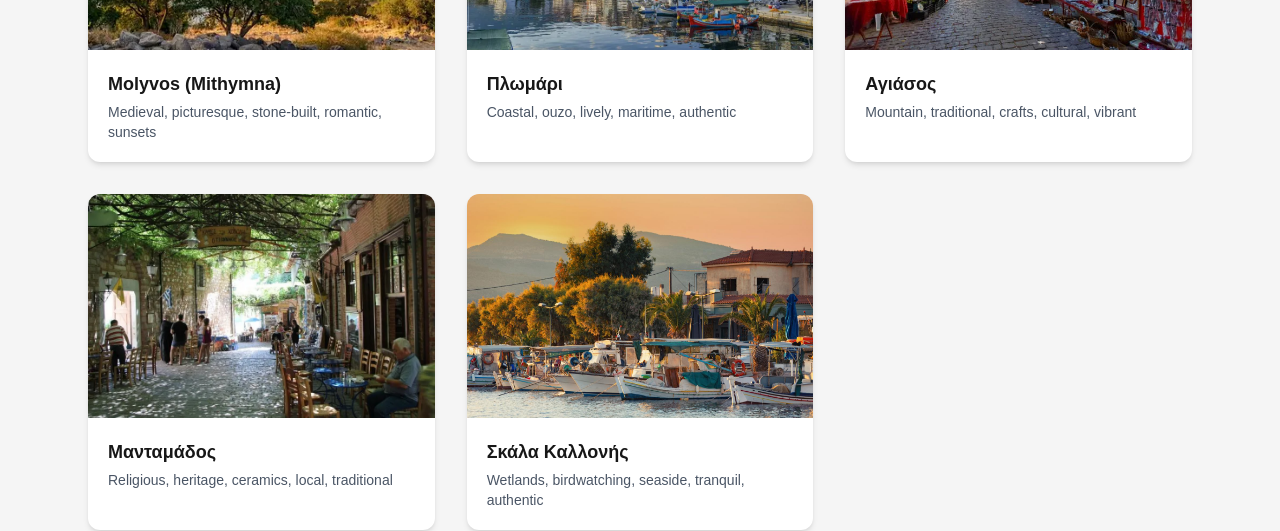
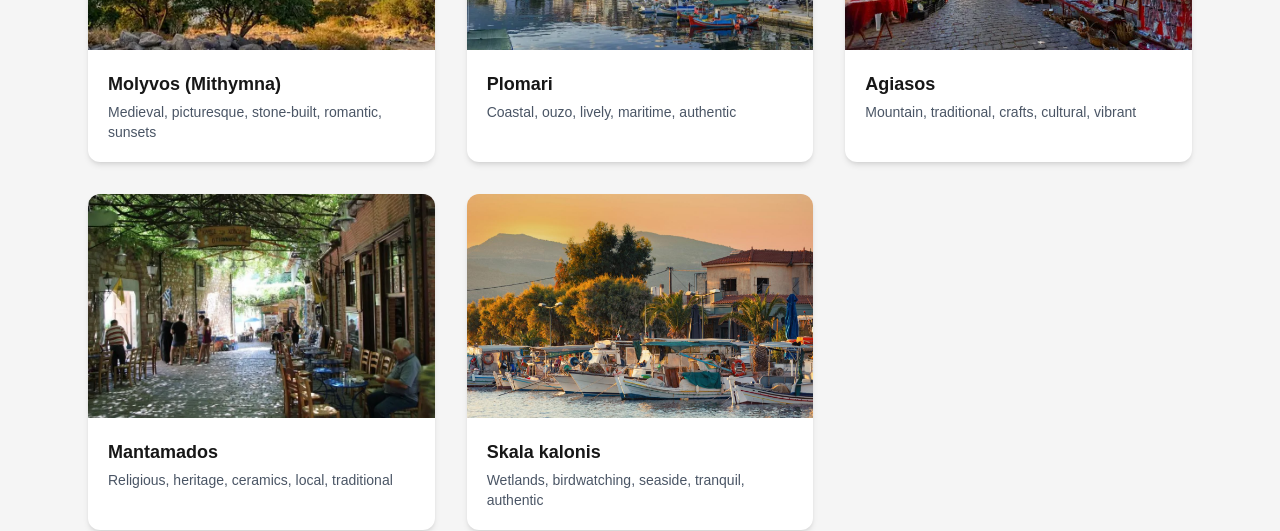
Before and after one commit to amamouridis06/lesvos-travel-guide, a Next.js app: page /villages in a window 1280 px wide. Shown: the part 814-1345 px from the top of the page. Built offline with nearby package versions, Linux system fonts and the light colour scheme.

Commit message:
Update page.tsx

```diff
--- a/app/villages/page.tsx
+++ b/app/villages/page.tsx
@@ -14,25 +14,25 @@ const villages = [
     href: "/villages/molivos",
   },
   {
-    name: "Πλωμάρι",
+    name: "Plomari",
     description: "Coastal, ouzo, lively, maritime, authentic",
     image: "/plomari2.jpg",
     href: "/villages/plomari",
   },
   {
-    name: "Αγιάσος",
+    name: "Agiasos",
     description: "Mountain, traditional, crafts, cultural, vibrant",
     image: "/agiasos.jpg",
     href: "/villages/agiasos",
   },
   {
-    name: "Μανταμάδος",
+    name: "Mantamados",
     description: "Religious, heritage, ceramics, local, traditional",
     image: "/mantamados.jpg",
     href: "/villages/mantamados",
   },
     {
-    name: "Σκάλα Καλλονής ",
+    name: "Skala kalonis",
     description: "Wetlands, birdwatching, seaside, tranquil, authentic",
     image: "/skala-kallonis.jpeg",
     href: "/villages/skala-kallonis",
```
